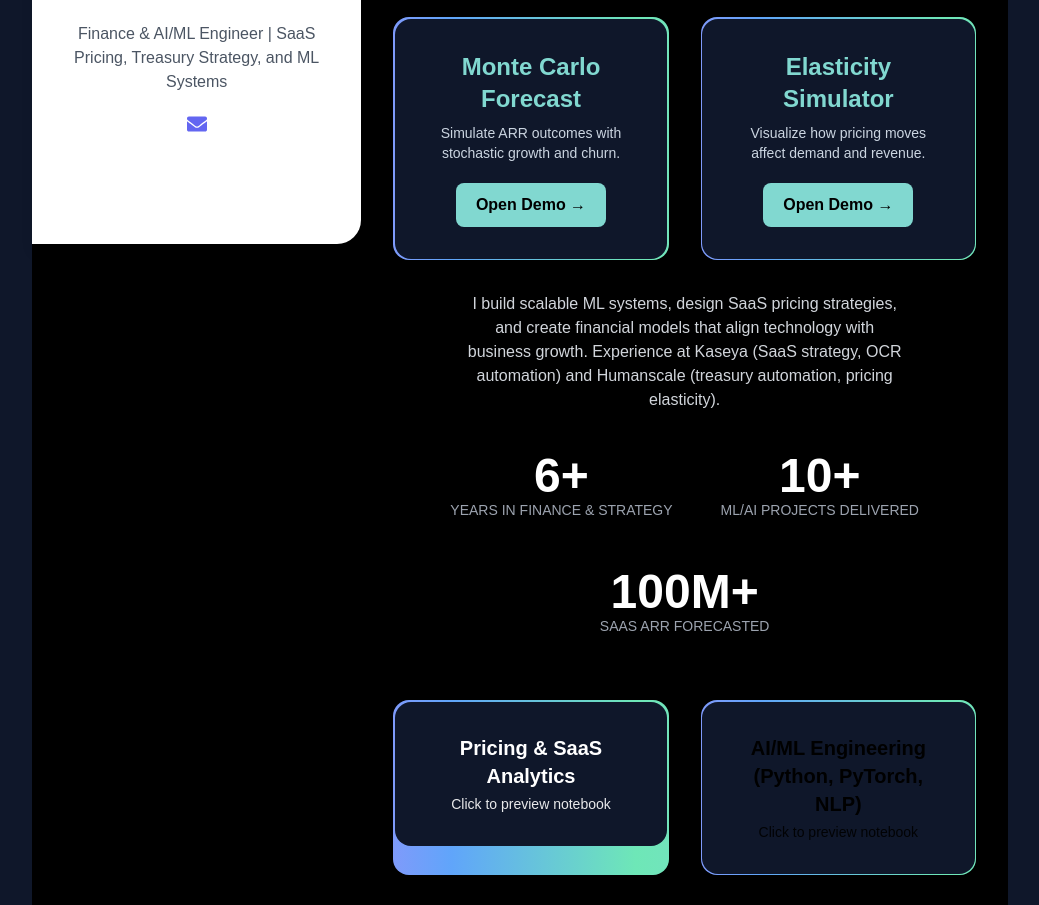
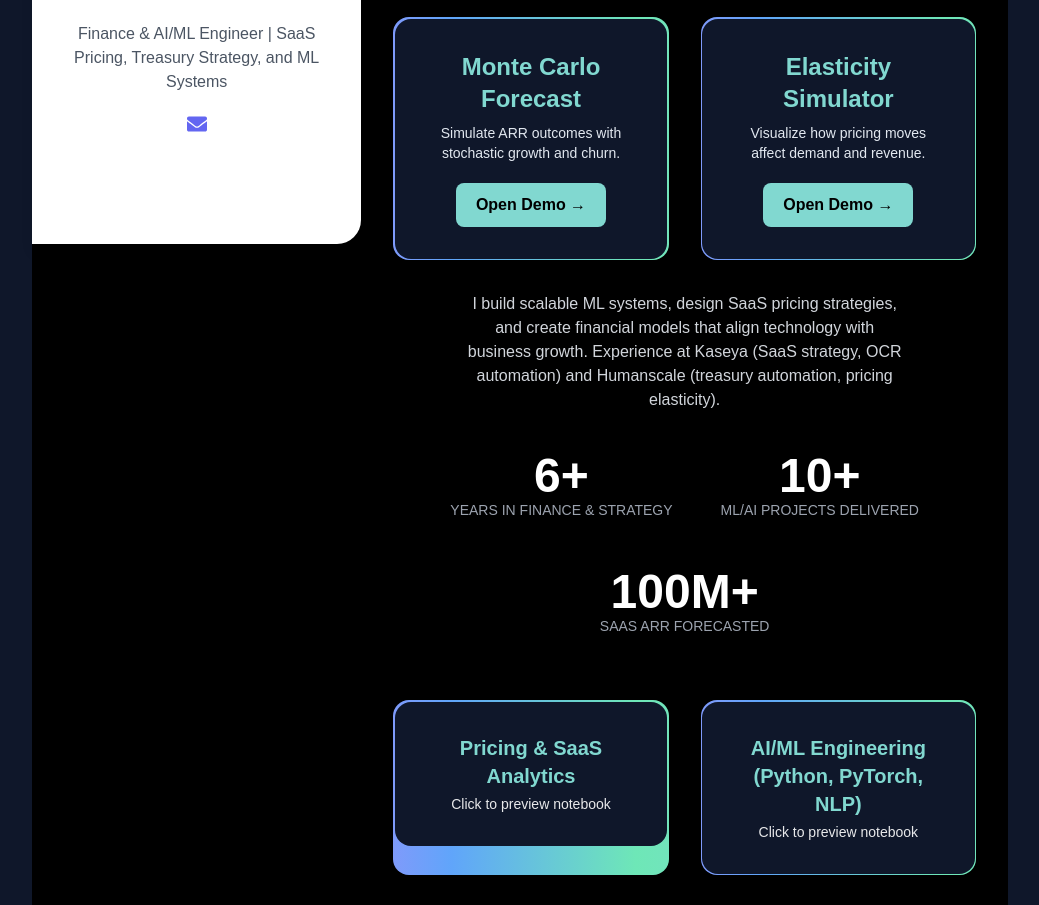
Before and after one commit to JamesBoggs/portfolio-sept-2025, a Next.js app: page / in a window 1280 px wide. Shown: the part 580-1485 px from the top of the page, without its empty margins (120-1159 px from the left). Built offline with nearby package versions, Linux system fonts and the light colour scheme.

Commit message:
Update index.js

```diff
--- a/pages/index.js
+++ b/pages/index.js
@@ -16,28 +16,24 @@ export default function Home() {
       id: "pricing",
       title: "Pricing & SaaS Analytics",
       gradient: "from-indigo-400 to-purple-600",
-      textColor: "text-white",
       src: "/notebooks/02_pricing_bandits_kaseya.html",
     },
     {
       id: "ml",
       title: "AI/ML Engineering (Python, PyTorch, NLP)",
       gradient: "from-green-400 to-emerald-600",
-      textColor: "text-black",
       src: "/notebooks/01_bayesian_ab_cuped_kaseya.html",
     },
     {
       id: "finance",
       title: "Financial Modeling & Treasury Strategy",
       gradient: "from-orange-400 to-red-500",
-      textColor: "text-white",
       src: "/notebooks/04_uplift_modeling_churn_kaseya.html",
     },
     {
       id: "data",
       title: "Data Pipelines & Automation",
       gradient: "from-blue-400 to-cyan-500",
-      textColor: "text-black",
       src: "/notebooks/03_did_automation_humanscale.html",
     },
   ];
@@ -122,12 +118,12 @@ export default function Home() {
                 <div className="circuit-frame rounded-2xl">
                   <Link
                     href="/monte-carlo"
-                    className="circuit-inner block rounded-2xl p-6 md:p-8 text-center transition-transform hover:scale-[1.02]"
+                    className="circuit-inner block rounded-2xl p-6 md:p-8 text-center transition-transform hover:scale-[1.02] font-poppins"
                   >
                     <h2 className="text-2xl font-semibold mb-2 text-[#81D8D0]">
                       Monte Carlo Forecast
                     </h2>
-                    <p className="text-slate-300 text-sm max-w-md mx-auto">
+                    <p className="text-slate-200 text-sm max-w-md mx-auto">
                       Simulate ARR outcomes with stochastic growth and churn.
                     </p>
                     <span className="mt-5 inline-block rounded-lg bg-[#81D8D0] text-black px-5 py-2.5 font-semibold hover:bg-[#6fcfc7]">
@@ -139,12 +135,12 @@ export default function Home() {
                 <div className="circuit-frame rounded-2xl">
                   <Link
                     href="/elasticity-simulator"
-                    className="circuit-inner block rounded-2xl p-6 md:p-8 text-center transition-transform hover:scale-[1.02]"
+                    className="circuit-inner block rounded-2xl p-6 md:p-8 text-center transition-transform hover:scale-[1.02] font-poppins"
                   >
                     <h2 className="text-2xl font-semibold mb-2 text-[#81D8D0]">
                       Elasticity Simulator
                     </h2>
-                    <p className="text-slate-300 text-sm max-w-md mx-auto">
+                    <p className="text-slate-200 text-sm max-w-md mx-auto">
                       Visualize how pricing moves affect demand and revenue.
                     </p>
                     <span className="mt-5 inline-block rounded-lg bg-[#81D8D0] text-black px-5 py-2.5 font-semibold hover:bg-[#6fcfc7]">
@@ -176,20 +172,20 @@ export default function Home() {
               </div>
             </header>
 
-            {/* Notebook Cards — centered grid, even borders */}
+            {/* Notebook Cards — consistent font & colors */}
             <section aria-label="Notebook Demos">
               <div className="grid grid-cols-1 lg:grid-cols-2 gap-6 md:gap-8 max-w-6xl mx-auto">
-                {notebookCards.map(({ id, title, gradient, textColor, src }) => (
+                {notebookCards.map(({ id, title, gradient, src }) => (
                   <div
                     key={id}
                     onClick={() => setOpenCard(openCard === id ? null : id)}
                     className="circuit-frame rounded-2xl cursor-pointer"
                   >
                     <div
-                      className={`circuit-inner rounded-2xl p-6 md:p-8 text-center bg-gradient-to-br ${gradient} ${textColor} transition-transform duration-300 hover:scale-[1.02]`}
+                      className={`circuit-inner rounded-2xl p-6 md:p-8 text-center bg-gradient-to-br ${gradient} transition-transform duration-300 hover:scale-[1.02] font-poppins`}
                     >
-                      <h3 className="text-xl font-semibold">{title}</h3>
-                      <p className="text-sm mt-1 opacity-90">
+                      <h3 className="text-xl font-semibold text-[#81D8D0]">{title}</h3>
+                      <p className="text-sm mt-1 text-white/90">
                         {openCard === id ? "Click to close notebook" : "Click to preview notebook"}
                       </p>
 
```
